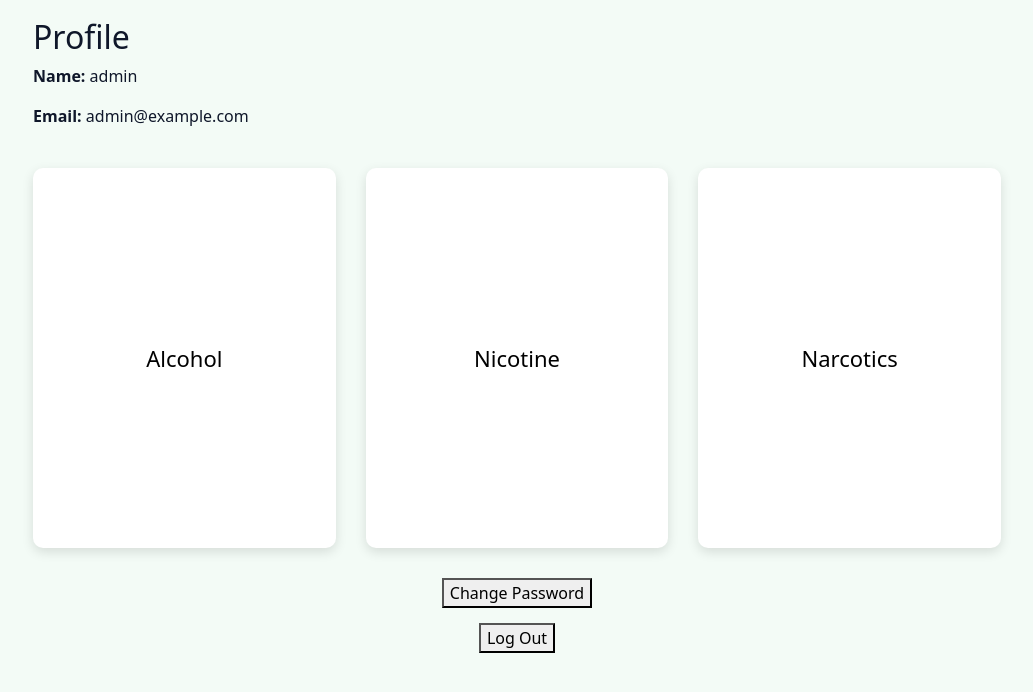
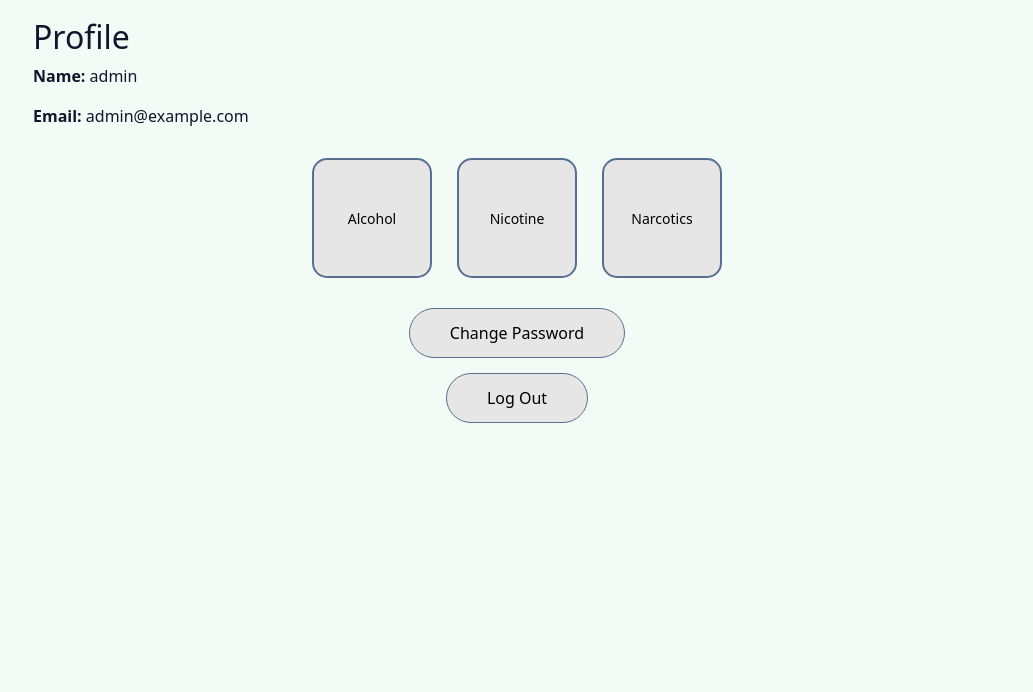
Before and after one commit to ShadowStorm0101/48_Hours_Forward, a Flask app: page /profile in a window 1280 px wide. Shown: the part 55-747 px from the top of the page, without its empty margins (123-1156 px from the left). Run offline with Flask 3, Linux system fonts and the light colour scheme; the visitor is signed in with stand-in values (Sample User, id 1); some libraries are stand-ins or nearby versions.

Commit message:
Updated HTML file to make buttons cleaner (animation needs to be tweaked a little but later stages)

```diff
--- a/app/templates/profile.html
+++ b/app/templates/profile.html
@@ -23,161 +23,80 @@
   <p><strong>Email:</strong> {{ user.email }}</p>
 </div>
 
-<!-- HABIT CARDS -->
+<!-- HABITS -->
 <form method="POST" action="{{ url_for('main.update_habits') }}">
   <input type="hidden" name="csrf_token" value="{{ csrf_token() }}">
 
-  <div class="habit-grid">
+  <div class="habit-container">
 
-    <!-- Alcohol -->
     <button type="submit" name="habit" value="alcohol"
-      class="habit-card {% if user.alcohol %}active{% endif %}">
-
-      <div class="habit-content">
-        <h3>Alcohol</h3>
-      </div>
-
-      {% if user.alcohol %}
-      <div class="menu" onclick="event.stopPropagation();">
-        ⋮
-        <div class="dropdown">
-          <p>Remove addiction</p>
-          <p>Mark as overcome</p>
-        </div>
-      </div>
-      {% endif %}
+      class="habit-btn {% if user.alcohol %}active{% endif %}">
+      Alcohol
     </button>
 
-    <!-- Nicotine -->
     <button type="submit" name="habit" value="smoking"
-      class="habit-card {% if user.smoking %}active{% endif %}">
-
-      <div class="habit-content">
-        <h3>Nicotine</h3>
-      </div>
-
-      {% if user.smoking %}
-      <div class="menu" onclick="event.stopPropagation();">
-        ⋮
-        <div class="dropdown">
-          <p>Remove addiction</p>
-          <p>Mark as overcome</p>
-        </div>
-      </div>
-      {% endif %}
+      class="habit-btn {% if user.smoking %}active{% endif %}">
+      Nicotine
     </button>
 
-    <!-- Narcotics -->
     <button type="submit" name="habit" value="narcotics"
-      class="habit-card {% if user.narcotics %}active{% endif %}">
-
-      <div class="habit-content">
-        <h3>Narcotics</h3>
-      </div>
-
-      {% if user.narcotics %}
-      <div class="menu" onclick="event.stopPropagation();">
-        ⋮
-        <div class="dropdown">
-          <p>Remove addiction</p>
-          <p>Mark as overcome</p>
-        </div>
-      </div>
-      {% endif %}
+      class="habit-btn {% if user.narcotics %}active{% endif %}">
+      Narcotics
     </button>
 
   </div>
 </form>
 
-<!-- ACTION BUTTONS -->
+<!-- ACTIONS -->
 <div style="display:flex; flex-direction:column; gap:15px; align-items:center; margin-top:30px;">
 
   <a href="{{ url_for('main.change_password') }}">
-    <button class="nav-item">Change Password</button>
+    <button class="main-btn">Change Password</button>
   </a>
 
   <a href="{{ url_for('main.logout') }}">
-    <button class="nav-item">Log Out</button>
+    <button class="main-btn">Log Out</button>
   </a>
 
 </div>
 
-<!-- PAGE-SPECIFIC STYLES -->
+<!-- STYLES -->
 <style>
-.habit-grid {
+.habit-container {
   display: flex;
-  gap: 30px;
   justify-content: center;
-  margin-top: 40px;
+  gap: 25px;
+  margin: 30px 0;
 }
 
-.habit-card {
-  width: 310px;
-  height: 380px;
-  border-radius: 10px;
-  border: none;
-  background: #ffffff;
+.habit-btn {
+  width: 120px;
+  height: 120px;
+  border-radius: 15px;
+  border: 2px solid #5a6f8f;
+  background-color: #e6e6e6;
   cursor: pointer;
-  position: relative;
-
-  display: flex;
-  align-items: center;
-  justify-content: center;
-
-  box-shadow: 0 4px 12px rgba(0,0,0,0.12);
   transition: all 0.25s ease;
-}
-
-.habit-card:hover {
-  transform: translateY(-6px);
-  box-shadow: 0 8px 20px rgba(0,0,0,0.18);
-}
-
-.habit-card.active {
-  background: #1a1a1a;
-  color: #ffffff;
-  transform: scale(1.03);
-}
-
-.habit-content h3 {
-  font-size: 22px;
-  margin: 0;
-}
-
-/* 3-dot menu */
-.menu {
-  position: absolute;
-  top: 15px;
-  right: 15px;
-  font-size: 22px;
-}
-
-/* dropdown */
-.dropdown {
-  display: none;
-  position: absolute;
-  top: 30px;
-  right: 0;
-  background: white;
-  color: black;
-  border-radius: 6px;
-  padding: 10px;
-  min-width: 160px;
-  box-shadow: 0 4px 12px rgba(0,0,0,0.15);
-}
-
-.menu:hover .dropdown {
-  display: block;
-}
-
-.dropdown p {
-  margin: 6px 0;
-  cursor: pointer;
   font-size: 14px;
 }
 
-.dropdown p:hover {
-  color: #007bff;
+.habit-btn:hover {
+  transform: scale(1.05);
+}
+
+.habit-btn.active {
+  background-color: #a9b9d1;
+  box-shadow: 0 0 0 4px #c7d4ea;
+  transform: scale(1.1);
+}
+
+.main-btn {
+  padding: 12px 40px;
+  border-radius: 25px;
+  border: 1px solid #5a6f8f;
+  background-color: #e6e6e6;
+  cursor: pointer;
+  font-size: 16px;
 }
 </style>
 
```
